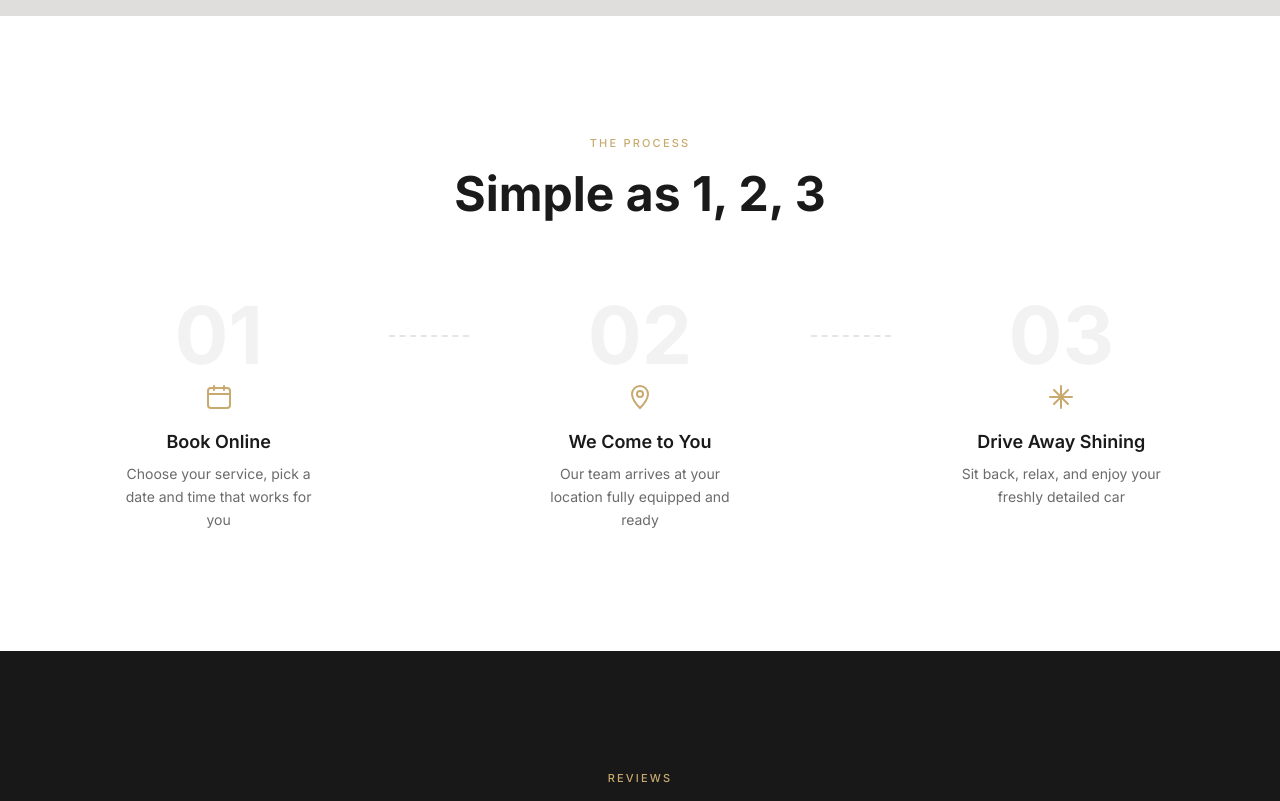
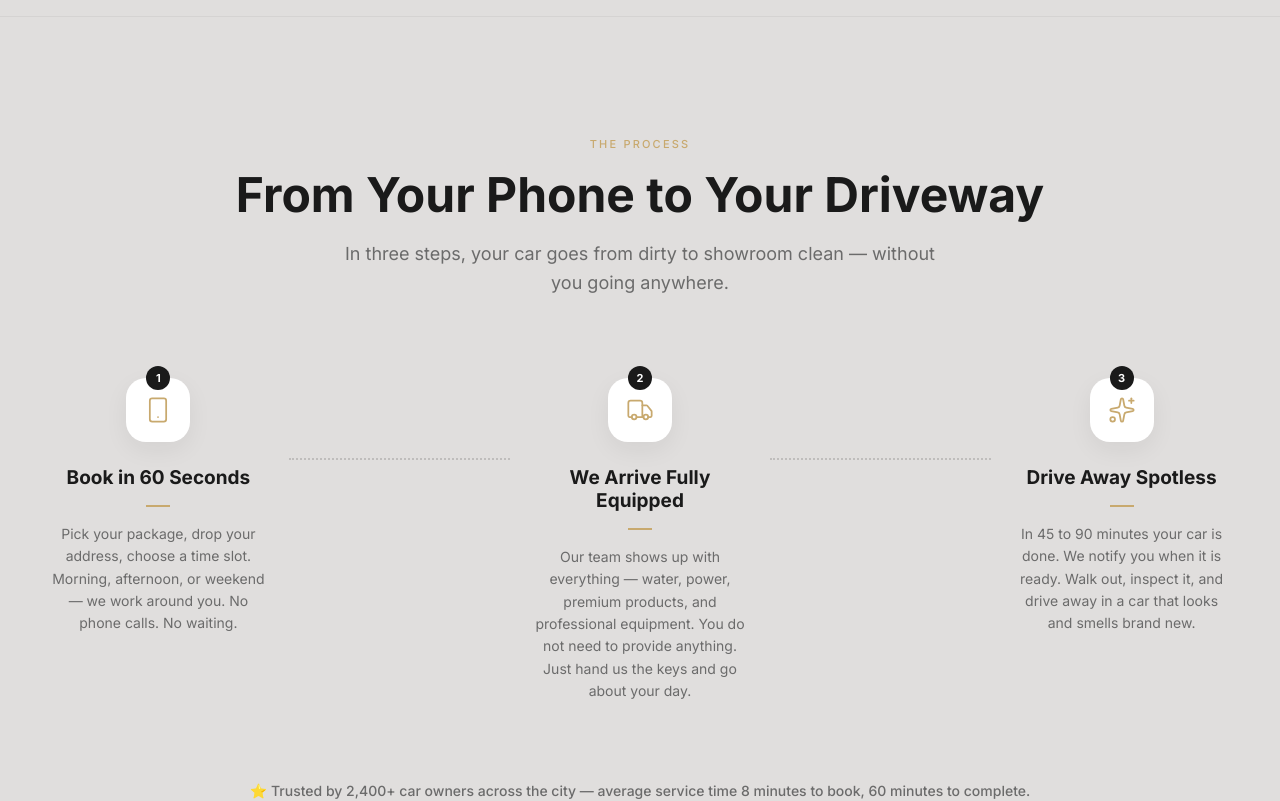
Before and after one commit to draurangzebabbas/carwashanimatedherosectionwebsite, a Next.js app: page / in a window 1280 px wide. Shown: the part 8280-9081 px from the top of the page. Built offline with nearby package versions, Linux system fonts and the light colour scheme.

Commit message:
added the process text thing thinnking to add component after this

```diff
--- a/app/page.tsx
+++ b/app/page.tsx
@@ -1,7 +1,7 @@
 'use client';
 
 import { useState } from 'react';
-import { Sparkles, RefreshCw, Crown } from 'lucide-react';
+import { Sparkles, RefreshCw, Crown, Smartphone, Truck } from 'lucide-react';
 import CarWashScroll from '../components/CarWashScroll';
 
 export default function Page() {
@@ -210,36 +210,42 @@ export default function Page() {
       </div>
 
       {/* E. HOW IT WORKS (THE PROCESS) */}
-      <div id="process" style={{ position: 'relative', zIndex: 20, backgroundColor: '#FFFFFF', padding: '120px 48px' }}>
-        <div style={{ maxWidth: '1200px', margin: '0 auto', textAlign: 'center', marginBottom: '72px' }}>
+      <div id="process" style={{ position: 'relative', zIndex: 20, backgroundColor: '#E0DEDD', padding: '120px 48px', borderTop: '1px solid rgba(0,0,0,0.05)' }}>
+        <div style={{ maxWidth: '1200px', margin: '0 auto', textAlign: 'center', marginBottom: '80px' }}>
           <div style={{ marginBottom: '14px', fontFamily: 'Inter', fontWeight: 500, fontSize: '11px', color: '#C8A96E', letterSpacing: '0.2em', textTransform: 'uppercase' }}>
             THE PROCESS
           </div>
-          <div style={{ fontFamily: 'Inter', fontWeight: 700, fontSize: 'clamp(2rem, 4vw, 3rem)', color: '#1A1A1A' }}>
-            Simple as 1, 2, 3
+          <div style={{ fontFamily: 'Inter', fontWeight: 700, fontSize: 'clamp(2rem, 4vw, 3rem)', color: '#1A1A1A', marginBottom: '16px' }}>
+            From Your Phone to Your Driveway
+          </div>
+          <div style={{ fontFamily: 'Inter', fontWeight: 400, fontSize: '18px', color: '#6B6B6B', maxWidth: '600px', margin: '0 auto', lineHeight: '1.6' }}>
+            In three steps, your car goes from dirty to showroom clean — without you going anywhere.
           </div>
         </div>
-        <div className="process-stack" style={{ display: 'flex', maxWidth: '1200px', margin: '0 auto', justifyContent: 'space-between' }}>
+        <div className="process-stack" style={{ display: 'flex', maxWidth: '1200px', margin: '0 auto', justifyContent: 'space-between', gap: '20px' }}>
           <ProcessStep
-            number="01"
-            icon={<svg width="28" height="28" viewBox="0 0 28 28" fill="none"><rect x="3" y="5" width="22" height="20" rx="3" stroke="#C8A96E" strokeWidth="2" /><path d="M3 11h22" stroke="#C8A96E" strokeWidth="2" /><path d="M9 3v4M19 3v4" stroke="#C8A96E" strokeWidth="2" strokeLinecap="round" /></svg>}
-            title="Book Online"
-            desc="Choose your service, pick a date and time that works for you"
+            number="1"
+            icon={Smartphone}
+            title="Book in 60 Seconds"
+            desc="Pick your package, drop your address, choose a time slot. Morning, afternoon, or weekend — we work around you. No phone calls. No waiting."
           />
-          <div className="process-connector" style={{ flex: '0 0 80px', borderTop: '2px dashed rgba(0,0,0,0.1)', marginTop: '40px' }} />
+          <div className="process-connector" style={{ flex: '1', borderTop: '2px dotted rgba(0,0,0,0.15)', marginTop: '80px' }} />
           <ProcessStep
-            number="02"
-            icon={<svg width="28" height="28" viewBox="0 0 28 28" fill="none"><path d="M14 3a8 8 0 018 8c0 6-8 14-8 14S6 17 6 11a8 8 0 018-8z" stroke="#C8A96E" strokeWidth="2" /><circle cx="14" cy="11" r="3" stroke="#C8A96E" strokeWidth="2" /></svg>}
-            title="We Come to You"
-            desc="Our team arrives at your location fully equipped and ready"
+            number="2"
+            icon={Truck}
+            title="We Arrive Fully Equipped"
+            desc="Our team shows up with everything — water, power, premium products, and professional equipment. You do not need to provide anything. Just hand us the keys and go about your day."
           />
-          <div className="process-connector" style={{ flex: '0 0 80px', borderTop: '2px dashed rgba(0,0,0,0.1)', marginTop: '40px' }} />
+          <div className="process-connector" style={{ flex: '1', borderTop: '2px dotted rgba(0,0,0,0.15)', marginTop: '80px' }} />
           <ProcessStep
-            number="03"
-            icon={<svg width="28" height="28" viewBox="0 0 28 28" fill="none"><path d="M14 3v22M3 14h22M7 7l14 14M21 7L7 21" stroke="#C8A96E" strokeWidth="2" strokeLinecap="round" /></svg>}
-            title="Drive Away Shining"
-            desc="Sit back, relax, and enjoy your freshly detailed car"
+            number="3"
+            icon={Sparkles}
+            title="Drive Away Spotless"
+            desc="In 45 to 90 minutes your car is done. We notify you when it is ready. Walk out, inspect it, and drive away in a car that looks and smells brand new."
           />
+        </div>
+        <div style={{ marginTop: '80px', textAlign: 'center', fontFamily: 'Inter', fontSize: '14px', color: '#6B6B6B', fontWeight: 500 }}>
+          ⭐ Trusted by 2,400+ car owners across the city — average service time 8 minutes to book, 60 minutes to complete.
         </div>
       </div>
 
@@ -567,19 +573,50 @@ function ServiceCard({ icon: Icon, title, tagline, price, subPrice, oneLiner, fe
   );
 }
 
-function ProcessStep({ number, icon, title, desc }: { number: string, icon: React.ReactNode, title: string, desc: string }) {
+function ProcessStep({ number, icon: Icon, title, desc }: { number: string, icon: React.ElementType, title: string, desc: string }) {
   return (
     <div style={{ display: 'flex', flexDirection: 'column', alignItems: 'center', textAlign: 'center', flex: 1 }}>
-      <div style={{ fontFamily: 'Inter', fontWeight: 700, fontSize: '80px', color: 'rgba(0,0,0,0.05)', lineHeight: 1, marginBottom: '8px' }}>
-        {number}
+      <div style={{ position: 'relative', marginBottom: '24px' }}>
+        <div style={{
+          width: '24px',
+          height: '24px',
+          backgroundColor: '#1A1A1A',
+          color: '#FFFFFF',
+          borderRadius: '50%',
+          display: 'flex',
+          alignItems: 'center',
+          justifyContent: 'center',
+          fontSize: '11px',
+          fontFamily: 'Inter',
+          fontWeight: 700,
+          position: 'absolute',
+          top: '-12px',
+          left: '50%',
+          transform: 'translateX(-50%)',
+          zIndex: 2
+        }}>
+          {number}
+        </div>
+        <div style={{
+          width: '64px',
+          height: '64px',
+          backgroundColor: '#FFFFFF',
+          borderRadius: '20px',
+          display: 'flex',
+          alignItems: 'center',
+          justifyContent: 'center',
+          boxShadow: '0 8px 24px rgba(0,0,0,0.06)',
+          position: 'relative',
+          zIndex: 1
+        }}>
+          <Icon size={28} color="#C8A96E" strokeWidth={1.5} />
+        </div>
       </div>
-      <div style={{ marginBottom: '16px' }}>
-        {icon}
-      </div>
-      <div style={{ fontFamily: 'Inter', fontWeight: 600, fontSize: '18px', color: '#1A1A1A', marginBottom: '10px' }}>
+      <div style={{ fontFamily: 'Inter', fontWeight: 700, fontSize: '19px', color: '#1A1A1A', marginBottom: '8px' }}>
         {title}
       </div>
-      <div style={{ fontFamily: 'Inter', fontWeight: 400, fontSize: '14px', color: '#6B6B6B', maxWidth: '200px', lineHeight: '1.65', margin: '0 auto' }}>
+      <div style={{ width: '24px', height: '2px', backgroundColor: '#C8A96E', margin: '8px auto 16px' }} />
+      <div style={{ fontFamily: 'Inter', fontWeight: 400, fontSize: '14px', color: '#6B6B6B', maxWidth: '240px', lineHeight: '1.6', margin: '0 auto' }}>
         {desc}
       </div>
     </div>
```
